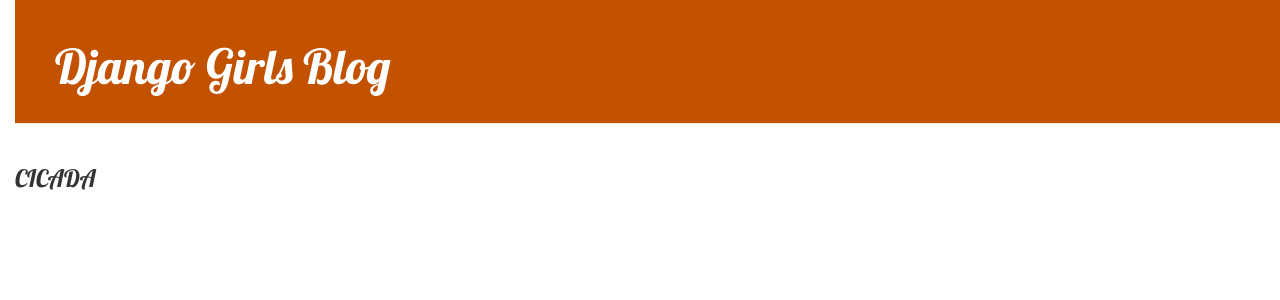
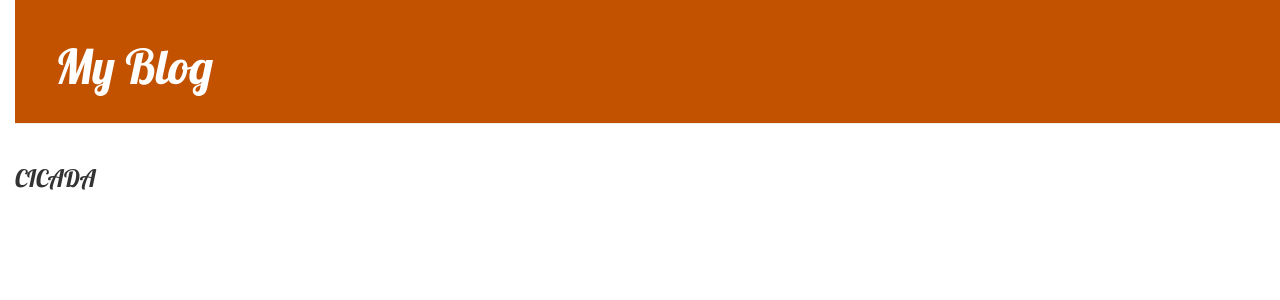
Before and after one commit to cicada221/my-first-blog, a Django app: page / in a window 1280 px wide. Shown: the top 300 px of the page. Run offline with Django 3.2, Linux system fonts and the light colour scheme; data that the repository does not hold is empty; some libraries are stand-ins or nearby versions.

Commit message:
Changed blog name.

```diff
--- a/blog/templates/blog/base.html
+++ b/blog/templates/blog/base.html
@@ -1,7 +1,7 @@
 {% load static %}
 <html>
     <head>
-        <title>Django Girls blog</title>
+        <title>First blog</title>
         <link rel="stylesheet" href="//maxcdn.bootstrapcdn.com/bootstrap/3.2.0/css/bootstrap.min.css">
         <link rel="stylesheet" href="//maxcdn.bootstrapcdn.com/bootstrap/3.2.0/css/bootstrap-theme.min.css">
         <link href='//fonts.googleapis.com/css?family=Lobster&subset=latin,latin-ext' rel='stylesheet' type='text/css'>
@@ -9,7 +9,7 @@
     </head>
     <body>
     <div class="page-header">
-        <h1><a href="/">Django Girls Blog</a></h1>
+        <h1><a href="/">My Blog</a></h1>
         {% if user.is_authenticated %}
         <a href="{% url 'post_new' %}" class="top-menu"><span class="glyphicon glyphicon-plus"></span></a>
         {% endif %}
--- a/blog/templates/blog/post_list.html
+++ b/blog/templates/blog/post_list.html
@@ -3,7 +3,7 @@
 {% load static %}
 <html>
     <head>
-        <title>Django Girls blog</title>
+        <title>First blog</title>
         <link rel="stylesheet" href="//maxcdn.bootstrapcdn.com/bootstrap/3.2.0/css/bootstrap.min.css">
         <link rel="stylesheet" href="//maxcdn.bootstrapcdn.com/bootstrap/3.2.0/css/bootstrap-theme.min.css">
         <link rel="stylesheet" href="{% static 'css/blog.css' %}">
@@ -22,6 +22,5 @@
             </div>
         {% endfor %}
         {% endblock %}
-        <button onclick="www.google.com">Google</button>
     </body>
 </html>
```
